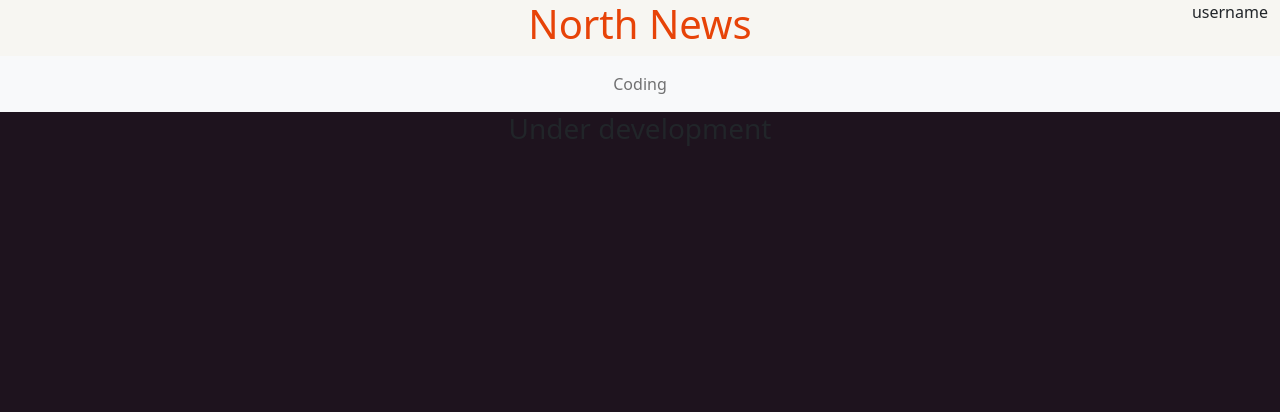
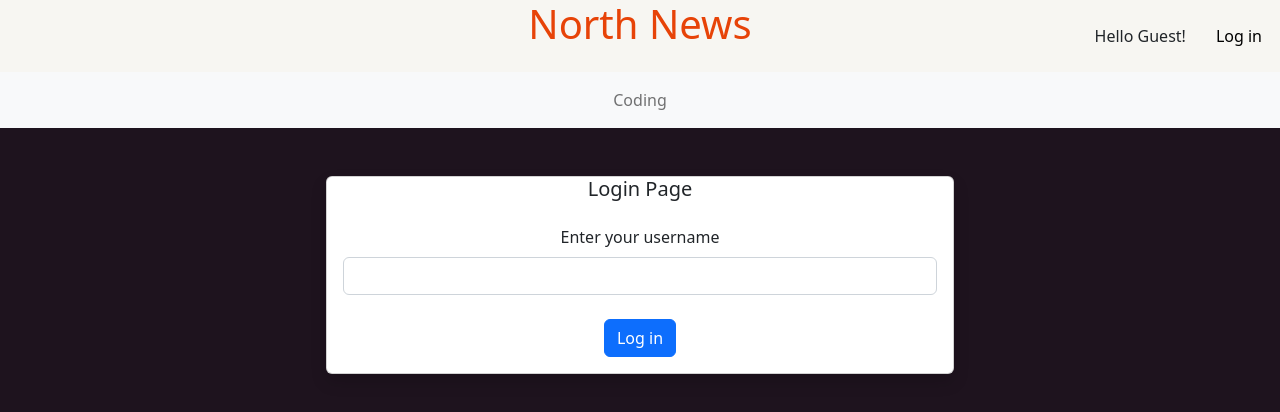
Before and after one commit to sondos-ahmed/news-app-frontend, a React (Create React App) app: page /login in a window 1280 px wide. Shown: the top 412 px of the page. Built offline with nearby package versions, Linux system fonts and the light colour scheme; no server answers.

Commit message:
This commit will create login page and post a new comment to an existing article

```diff
--- a/src/App.js
+++ b/src/App.js
@@ -5,13 +5,23 @@ import Home from "./components/Home";
 import Login from "./components/Login";
 import Article from "./components/Article/Article";
 import Articles from "./components/Articles";
-
+import { UserContext } from "./contexts/User";
 import "bootstrap/dist/css/bootstrap.min.css";
 import Container from "react-bootstrap/Container";
-
 import { Route, Routes } from "react-router-dom";
+import { useEffect, useContext } from "react";
 
 function App() {
+  const { user, setUser } = useContext(UserContext);
+
+  useEffect(() => {
+    const loggedInUser = localStorage.getItem("user");
+    if (loggedInUser) {
+      const foundUser = JSON.parse(loggedInUser);
+      setUser(foundUser);
+    }
+  }, []);
+
   return (
     <Container className='App' fluid>
       <Header />
--- a/src/api.js
+++ b/src/api.js
@@ -18,7 +18,6 @@ export function getHotArticle() {
   return newsApp
     .get(`api/articles`, { params: { sort_by: "votes" } })
     .then(({ data: { articles } }) => {
-      console.log(articles);
       return articles[0];
     });
 }
@@ -72,7 +71,7 @@ export function getArticleById(article_id) {
   });
 }
 
-///////// Ticket 6  View a list of comments associated with an article///////////
+///////// Ticket 6  View a list of comments associated with an article/////////
 export function getArticleComments(article_id) {
   return newsApp
     .get(`api/articles/${article_id}/comments`)
@@ -92,7 +91,24 @@ export function getArticleComments(article_id) {
 /////////Ticket 7 Vote on an article/////////////////////
 
 export function patchArticleVotes(article_id) {
+  return newsApp.patch(`/api/articles/${article_id}`, { inc_votes: 1 });
+}
+
+/////////Ticket 8 Post a new comment to an existing article/////////
+
+export function searchUser(username) {
+  return newsApp.get(`/api/users`).then(({ data: { users: users } }) => {
+    const result = users.filter((user) => user.username === username);
+    return result[0];
+  });
+}
+
+export function postComment(article_id, name, body) {
+  console.log(article_id, name, body);
+  const newComment = { author: name, body: body };
   return newsApp
-    .patch(`/api/articles/${article_id}`, { inc_votes: 1 })
-    .then((res) => {});
+    .post(`/api/articles/${article_id}/comments`, newComment)
+    .then(({ data: comment }) => {
+      return comment;
+    });
 }
--- a/src/components/Article/Article.jsx
+++ b/src/components/Article/Article.jsx
@@ -1,24 +1,19 @@
 import { useEffect, useState } from "react";
-import {
-  getArticleById,
-  getArticleComments,
-  patchArticleVotes,
-} from "../../api.js";
+import { getArticleById } from "../../api.js";
 import { useParams } from "react-router-dom";
 import Comments from "./Comments";
 import Spinner from "react-bootstrap/Spinner";
 import "../../css/article.css";
 import Alert from "react-bootstrap/Alert";
+import Votes from "./Votes";
 
 export function Article() {
   const [article, setArticle] = useState();
   const [rating, setRating] = useState(0);
-  const [incrementBy, setincrementBy] = useState(0);
   const { article_id } = useParams();
   const [loading, setLoading] = useState(true);
   const [show, setShow] = useState(false);
 
-  console.log(incrementBy);
   useEffect(() => {
     getArticleById(article_id).then((article) => {
       setArticle(article);
@@ -27,35 +22,24 @@ export function Article() {
     });
   }, [article_id]);
 
-  function handelRating() {
-    setRating((currentRating) => {
-      const newRating = currentRating + 1;
-      return newRating;
-    });
-    patchArticleVotes(article_id)
-      .then(() => {
-        setShow(false);
-      })
-      .catch(() => {
-        setShow(true);
-      });
-  }
   return loading ? (
     <Spinner animation='border' role='status'>
       <span className='visually-hidden'>Loading...</span>
     </Spinner>
   ) : (
     <section className=' m-3'>
-      {" "}
       <Alert variant='danger' show={show}>
         Request failed, please try again!
       </Alert>
-      <section className='article-card'>
+      <section className='article-card p-4'>
         <p className='d-inline'> Article |</p>{" "}
         <p className='d-inline text-capitalize '> {article?.topic}</p>
-        <button type='button' onClick={handelRating}>
-          <span className='star float-end border p-2'>{rating} &#9733;</span>{" "}
-        </button>
+        <Votes
+          article_id={article?.article_id}
+          setShow={setShow}
+          rating={rating}
+          setRating={setRating}
+        />
         <br />
         <h4 className='mt-3'>{article?.title}</h4>
         <br />
--- a/src/components/Article/Comments.jsx
+++ b/src/components/Article/Comments.jsx
@@ -2,6 +2,7 @@ import { useEffect, useState } from "react";
 import { getArticleComments } from "../../api.js";
 import Spinner from "react-bootstrap/Spinner";
 import Card from "react-bootstrap/Card";
+import SubmitComment from "./SubmitComment";
 
 function Comments({ article_id }) {
   const [articleComments, setArticleComments] = useState([]);
@@ -19,6 +20,10 @@ function Comments({ article_id }) {
     </Spinner>
   ) : (
     <section className='comments-card'>
+      <SubmitComment
+        article_id={article_id}
+        setArticleComments={setArticleComments}
+      />
       <h3 className='m-3 text-start'>Comments</h3>
       {articleComments.map((eachComment) => {
         return (
--- /dev/null
+++ b/src/components/Article/SubmitComment.jsx
@@ -0,0 +1,54 @@
+import { postComment } from "../../api.js";
+import Form from "react-bootstrap/Form";
+import Button from "react-bootstrap/Button";
+import { useState, useContext } from "react";
+import { UserContext } from "../../contexts/User";
+import Alert from "react-bootstrap/Alert";
+import { Link } from "react-router-dom";
+
+function SubmitComment({ article_id, setArticleComments }) {
+  const [newComment, setNewComment] = useState();
+  const { user } = useContext(UserContext);
+  const [show, setShow] = useState(false);
+
+  function handelCommentSubmit(event) {
+    event.preventDefault();
+    if (user) {
+      postComment(article_id, user.username, newComment).then(
+        (commentFromApi) => {
+          setNewComment("");
+          setArticleComments((current) => {
+            const newComments = [...current];
+            newComments.push(commentFromApi);
+            return newComments;
+          });
+        }
+      );
+    } else {
+      setShow(true);
+    }
+  }
+
+  return (
+    <Form onSubmit={handelCommentSubmit}>
+      <h3 className='m-3 text-start'>Share your thoughts</h3>
+      <Alert variant='danger' show={show}>
+        Request failed, please <Link to='/login'>login</Link>first!
+      </Alert>
+      <Form.Group className='m-3' controlId='usercomment'>
+        <Form.Control
+          as='textarea'
+          value={newComment}
+          onChange={(event) => setNewComment(event.target.value)}
+          rows={3}
+          required
+        />
+      </Form.Group>
+      <Form.Group className='m-3 text-end' controlId='usercomment'>
+        <Button type='submit'>Submit Comment</Button>
+      </Form.Group>
+    </Form>
+  );
+}
+
+export default SubmitComment;
--- /dev/null
+++ b/src/components/Article/Votes.jsx
@@ -0,0 +1,24 @@
+import { patchArticleVotes } from "../../api.js";
+
+function Votes({ article_id, setShow, rating, setRating }) {
+  function handelRating() {
+    setRating((currentRating) => {
+      const newRating = currentRating + 1;
+      return newRating;
+    });
+    patchArticleVotes(article_id)
+      .then(() => {
+        setShow(false);
+      })
+      .catch(() => {
+        setShow(true);
+      });
+  }
+  return (
+    <button type='button' onClick={handelRating}>
+      <span className='star  border p-2'>{rating} &#9733;</span>{" "}
+    </button>
+  );
+}
+
+export default Votes;
--- a/src/components/Header.jsx
+++ b/src/components/Header.jsx
@@ -1,9 +1,22 @@
 import Col from "react-bootstrap/Col";
 import Row from "react-bootstrap/Row";
 import "../css/header.css";
-import { Link } from "react-router-dom";
+import { Link, useNavigate } from "react-router-dom";
+import { useContext } from "react";
+import { UserContext } from "../contexts/User";
 
 function Header() {
+  const { user, setUser } = useContext(UserContext);
+  const navigate = useNavigate();
+
+  function handleLogout(event) {
+    if (event.target.innerText === "Log out") {
+      setUser({});
+      localStorage.clear();
+    } else if (event.target.innerText === "Log in") {
+      navigate("/login");
+    }
+  }
   return (
     <Row id='header'>
       <Col sm={4}></Col>
@@ -12,9 +25,15 @@ function Header() {
           <h1>North News</h1>
         </Link>
       </Col>
-      <Col sm={4}>
+      <Col sm={4} className='d-flex justify-content-end'>
         {" "}
-        <p className='username-label'>username</p>
+        <p className='username-label  m-4'>
+          {" "}
+          {user?.username !== undefined
+            ? `Signed in as: ${user.username}`
+            : `Hello Guest!`}
+        </p>
+        <button onClick={handleLogout}>{user ? "Log out" : "Log in"}</button>
       </Col>
     </Row>
   );
--- a/src/components/Login.jsx
+++ b/src/components/Login.jsx
@@ -1,7 +1,63 @@
+import { useState, useContext } from "react";
+import { UserContext } from "../contexts/User";
+import { useNavigate } from "react-router-dom";
+import Card from "react-bootstrap/Card";
+import Button from "react-bootstrap/Button";
+import Form from "react-bootstrap/Form";
+import { searchUser } from "../api";
+
 function Login() {
+  const [username, setUsername] = useState("");
+  const { setUser } = useContext(UserContext);
+
+  const navigate = useNavigate();
+
+  function handelUsernameChange(event) {
+    setUsername(event.target.value);
+  }
+
+  function handelLoginSubmit(event) {
+    event.preventDefault();
+
+    searchUser(username)
+      .then((user) => {
+        console.log(user);
+        setUser(user);
+
+        // This is to persist the logged in user after page reload
+        localStorage.setItem("user", JSON.stringify(user));
+        setUsername("");
+        return user;
+      })
+      .then((user) => {
+        if (user) {
+          navigate("/");
+        }
+      });
+  }
+
   return (
-    <section>
-      <h3>Under development </h3>
+    <section className='mt-5'>
+      <Card className='w-50 shadow p-6 m-auto bg-white rounded'>
+        <Card.Title>Login Page</Card.Title>
+        <Card.Body>
+          <Form onSubmit={handelLoginSubmit}>
+            <Form.Label htmlFor='login-username'>
+              Enter your username
+            </Form.Label>
+            <br />
+            <Form.Control
+              id='login-username'
+              value={username}
+              onChange={handelUsernameChange}
+            ></Form.Control>
+
+            <br />
+            <Button type='submit'>Log in</Button>
+            <br />
+          </Form>
+        </Card.Body>
+      </Card>
     </section>
   );
 }
--- /dev/null
+++ b/src/contexts/User.js
@@ -0,0 +1,13 @@
+import { createContext, useState } from "react";
+
+export const UserContext = createContext();
+
+export function UserProvider({ children }) {
+  const [user, setUser] = useState();
+
+  return (
+    <UserContext.Provider value={{ user, setUser }}>
+      {children}
+    </UserContext.Provider>
+  );
+}
--- a/src/index.js
+++ b/src/index.js
@@ -3,12 +3,15 @@ import ReactDOM from "react-dom/client";
 import "./css/index.css";
 import App from "./App";
 import { BrowserRouter } from "react-router-dom";
+import { UserProvider } from "./contexts/User";
 
 const root = ReactDOM.createRoot(document.getElementById("root"));
 root.render(
   <React.StrictMode>
     <BrowserRouter>
-      <App />
+      <UserProvider>
+        <App />
+      </UserProvider>
     </BrowserRouter>
   </React.StrictMode>
 );
```
